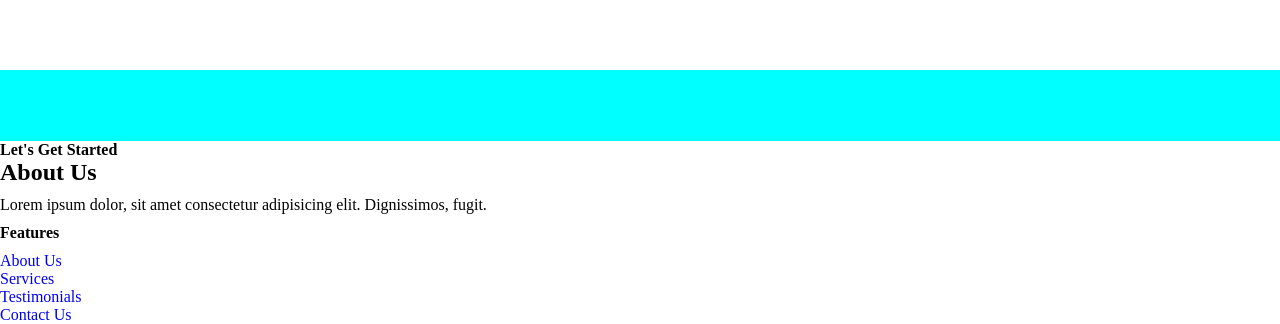
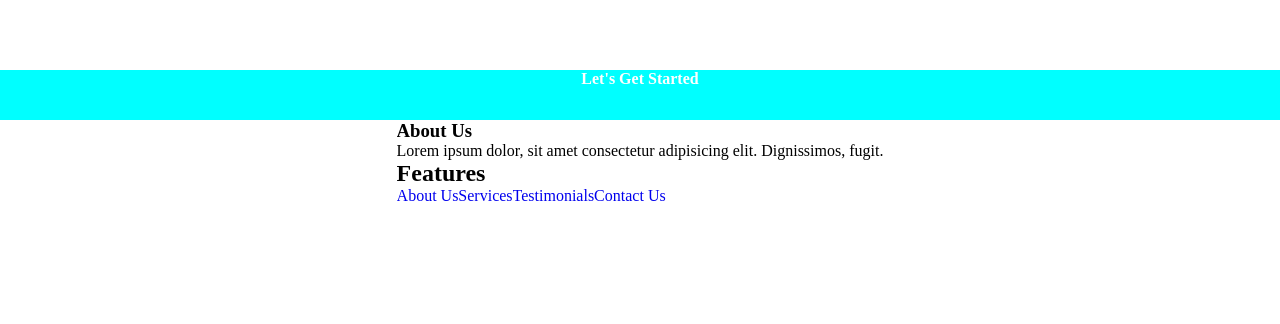
Before and after one commit to Believe-Serwaa/first-project, a plain HTML site: page index.html in a window 1280 px wide. Shown: the part 2389-2713 px from the top of the page. After the commit the page ends 2647 px from the top, so only its background shows below. Drawn offline with Linux system fonts and the light colour scheme.

Commit message:
added values

```diff
--- a/index.html
+++ b/index.html
@@ -145,29 +145,30 @@
       </div>
     </section>
 
+    <!-- footer section starts here -->
+    <div class="container">
+      <h4>Let's Get Started</h4>
+    </div>
+    <footer class="footer-item">
+      <div>
+        <div class="About Us">
+          <h3>About Us</h3>
+          <p>
+            Lorem ipsum dolor, sit amet consectetur adipisicing elit.
+            Dignissimos, fugit.
+          </p>
+        </div>
 
-    <footer>
-      <div class="footer">
+        <div>
+          <h2>Features</h2>
+        </div>
+        <div class="footer links">
+          <a href="#">About Us</a>
+          <a href="#">Services</a>
+          <a href="#">Testimonials</a>
+          <a href="#">Contact Us</a>
+        </div>
       </div>
-        <h4>Let's Get Started</h4>
-
-      </div>
-      <div class="footer-item">
-        <h2>About Us</h2>
-        <p>
-          Lorem ipsum dolor, sit amet consectetur adipisicing elit. Dignissimos,
-          fugit.
-        </p>
-        <h4>Features</h4>
-        <ul>
-       <li><a href="#">About Us</a></li>
-        <li><a href="#">Services</a></li>
-       <li> <a href="#">Testimonials</a></li>
-        <li><a href="#">Contact Us</a></li>
-      </ul>
-      </div>
-
-
     </footer>
   </body>
 </html>
--- a/style.css
+++ b/style.css
@@ -165,16 +165,35 @@ nav {
   column-gap: 10px;
 }
 
+.container{
+  background-color: aqua;
+  text-align: center;
+  height: 50px;
+  color: white;
+}
 .footer {
-  text-align: center;
-  background-color: aqua;
   display: flex;
   flex-direction: row;
   height: 71px;
+
 }
 
 .footer-item {
   display: flex;
+  flex-direction: row;
+  justify-content: space-evenly;
+
+}
+
+.footer-links{
+  display: flex;
   flex-direction: column;
   row-gap: 10px;
 }
+
+.footer-a{
+  width: 100;
+  font-size: 2rem;
+  border: none;
+  color: white;
+}
```
